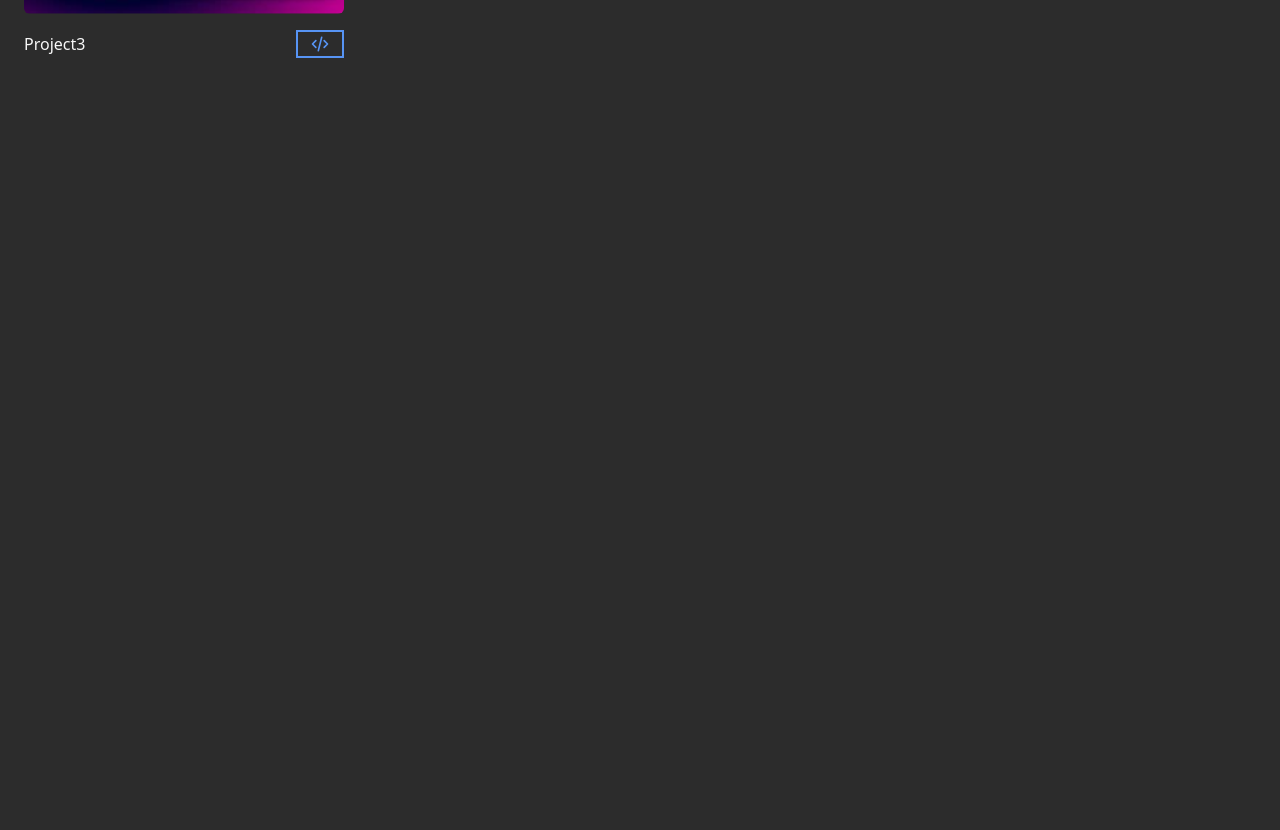
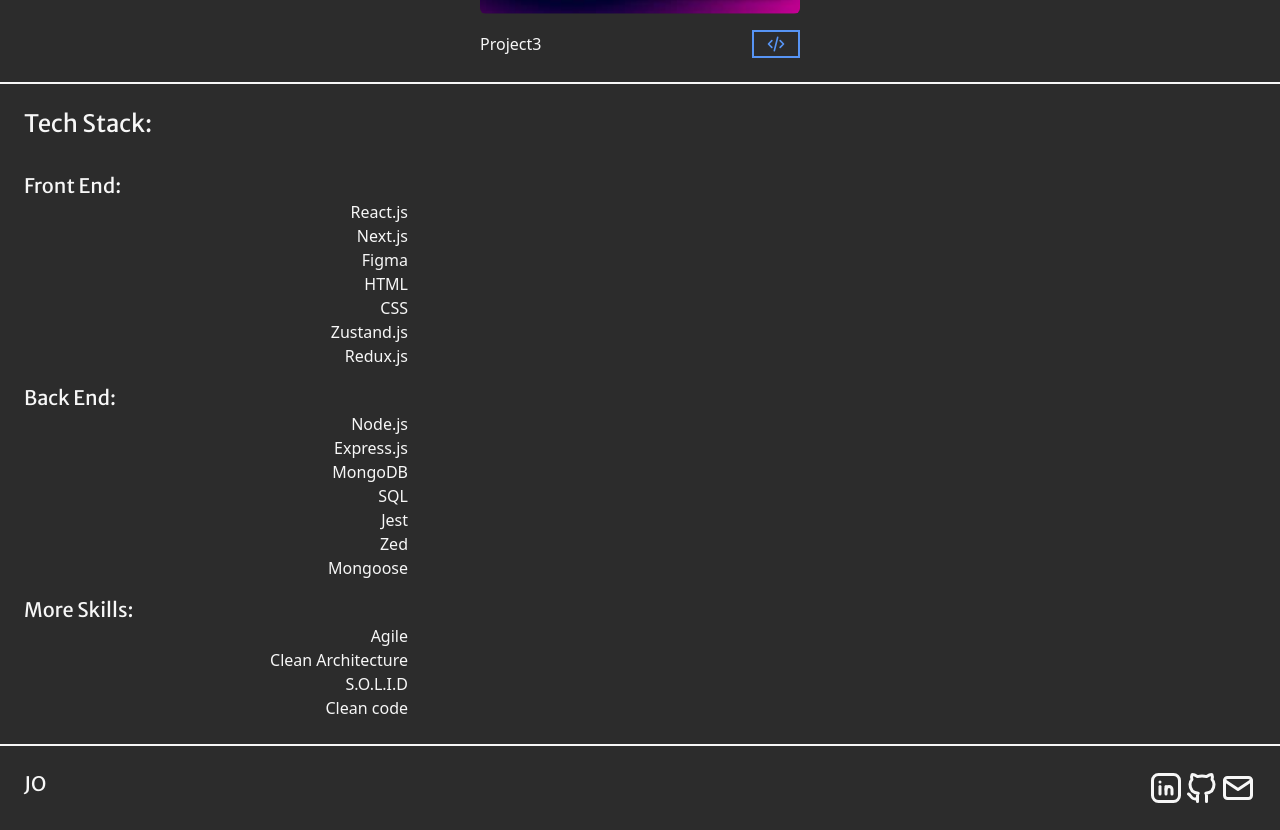
Before and after one commit to JoseOrtega02/portfolio2025, a React (Vite) app: page / in a window 1280 px wide. Shown: the part 1397-2227 px from the top of the page. Before the commit the page ends 1479 px from the top, so only its background shows below. Built offline with nearby package versions, Linux system fonts and the light colour scheme; a web font is replaced by a local one.

Commit message:
adding tech stack and footer

```diff
--- a/src/App.jsx
+++ b/src/App.jsx
@@ -1,7 +1,9 @@
 
+import { Footer } from './components/footer/Footer'
 import Hero from './components/hero/Hero'
 import Navbar from './components/navbar/Navbar'
 import Projects from './components/projects/Projects'
+import TechStack from './components/techStack/TechStack'
 
 
 function App() {
@@ -11,6 +13,8 @@ function App() {
    <Navbar/>
    <Hero/>
    <Projects/>
+   <TechStack/>
+   <Footer/>
    </>
   )
 }
--- /dev/null
+++ b/src/components/footer/Footer.jsx
@@ -0,0 +1,16 @@
+import Email from "../Icons/Email";
+import Github from "../Icons/Github";
+import Linkedin from "../Icons/Linkedin";
+
+export  function Footer() {
+  return (
+    <div className="p-6 text-white flex justify-between">
+        <h1 className="font-merriweatherSans text-xl ">JO</h1>
+         <div className='flex flex-row justify-center'>
+                    <Linkedin/>
+                    <Github/>
+                    <Email/>
+        </div>
+    </div>
+  )
+}
--- a/src/components/projects/Projects.jsx
+++ b/src/components/projects/Projects.jsx
@@ -3,7 +3,7 @@ import RenderProjects from "./RenderProjects";
 
 export default function Projects() {
   return (
-    <div className="p-6">
+    <div className="p-6 border-white border-b-2 border-solid">
         <h2 className="font-merriweatherSans text-white text-2xl">My work:</h2>
         <RenderProjects/>
     </div>
--- a/src/components/projects/RenderProjects.jsx
+++ b/src/components/projects/RenderProjects.jsx
@@ -36,14 +36,6 @@ function ProjectItem({ project }) {
           <p className="mb-2 text-sm px-4 text-center">This is a brief description of the project.</p>
           <div className="flex gap-2">
             <a
-              href={project.linkGithub}
-              target="_blank"
-              rel="noopener noreferrer"
-              className="bg-accent px-4 py-1 text-sm rounded hover:bg-opacity-80"
-            >
-              Code
-            </a>
-            <a
               href={project.linkDemo}
               target="_blank"
               rel="noopener noreferrer"
@@ -68,7 +60,7 @@ function ProjectItem({ project }) {
 
 export default function RenderProjects() {
   return (
-    <div className="mt-5 text-white flex flex-col gap-16 justify-center">
+    <div className="mt-5 text-white flex flex-col gap-16 justify-center items-center">
       {projects.map((project, index) => (
         <ProjectItem key={index} project={project} />
       ))}
--- /dev/null
+++ b/src/components/techStack/TechStack.jsx
@@ -0,0 +1,44 @@
+
+
+export default function TechStack() {
+  return (
+    <div className="p-6 border-white border-b-2 border-solid">
+        <h2 className="font-merriweatherSans text-2xl text-white">Tech Stack:</h2>
+        <div className="flex flex-col text-white mt-8 gap-4">
+            <div className="max-w-96">
+                <h3 className="font-merriweatherSans text-xl">Front End:</h3>
+                <ul className="text-end font-slabo text-base">
+                    <li>React.js</li>
+                    <li>Next.js</li>
+                    <li>Figma</li>
+                    <li>HTML</li>
+                    <li>CSS</li>
+                    <li>Zustand.js</li>
+                    <li>Redux.js</li>
+                </ul>
+            </div>
+            <div className="max-w-96">
+            <h3 className="font-merriweatherSans text-xl">Back End:</h3>
+                <ul className="text-end font-slabo text-base">
+                    <li>Node.js</li>
+                    <li>Express.js</li>
+                    <li>MongoDB</li>
+                    <li>SQL</li>
+                    <li>Jest</li>
+                    <li>Zed</li>
+                    <li>Mongoose</li>
+                </ul>
+            </div>
+            <div className="max-w-96">
+            <h3 className="font-merriweatherSans text-xl">More Skills:</h3>
+                <ul className="text-end font-slabo text-base">
+                    <li>Agile</li>
+                    <li>Clean Architecture</li>
+                    <li>S.O.L.I.D</li>
+                    <li>Clean code</li>
+                </ul>
+            </div>
+        </div>
+    </div>
+  )
+}
```
